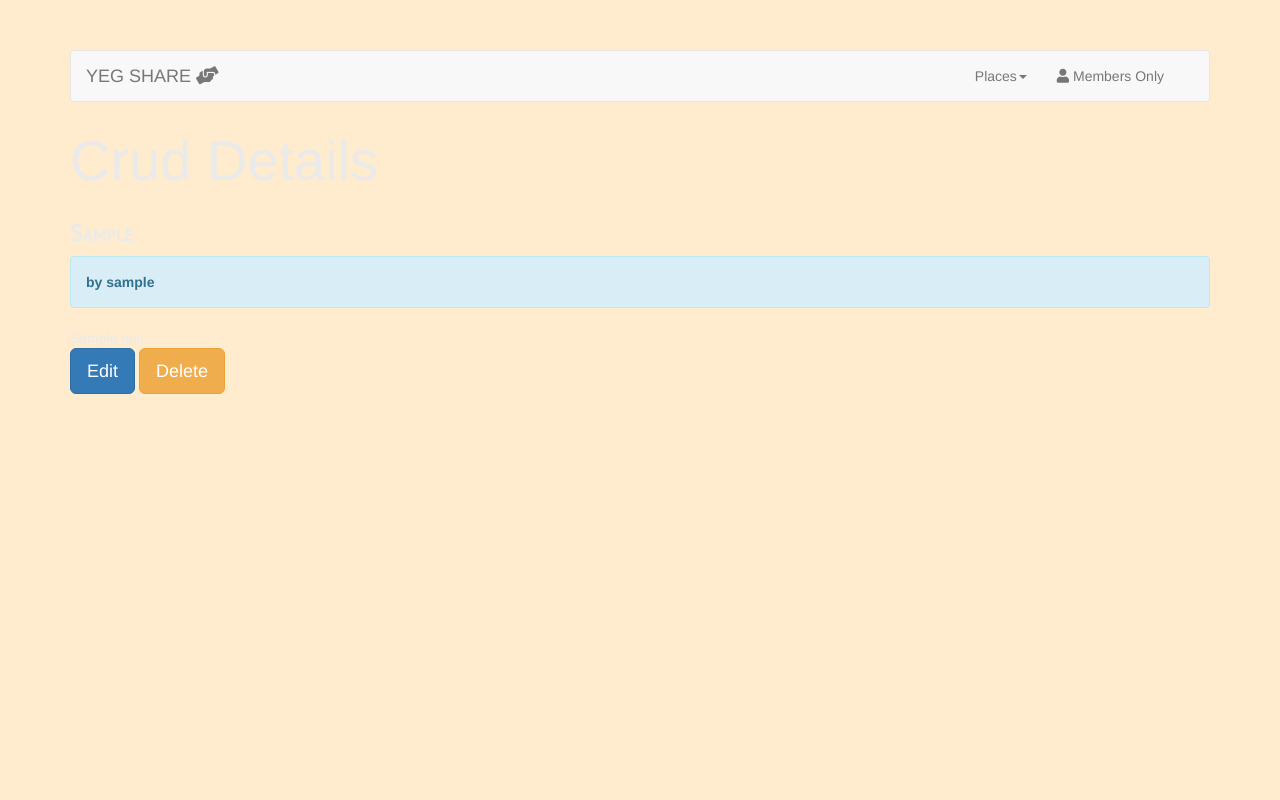
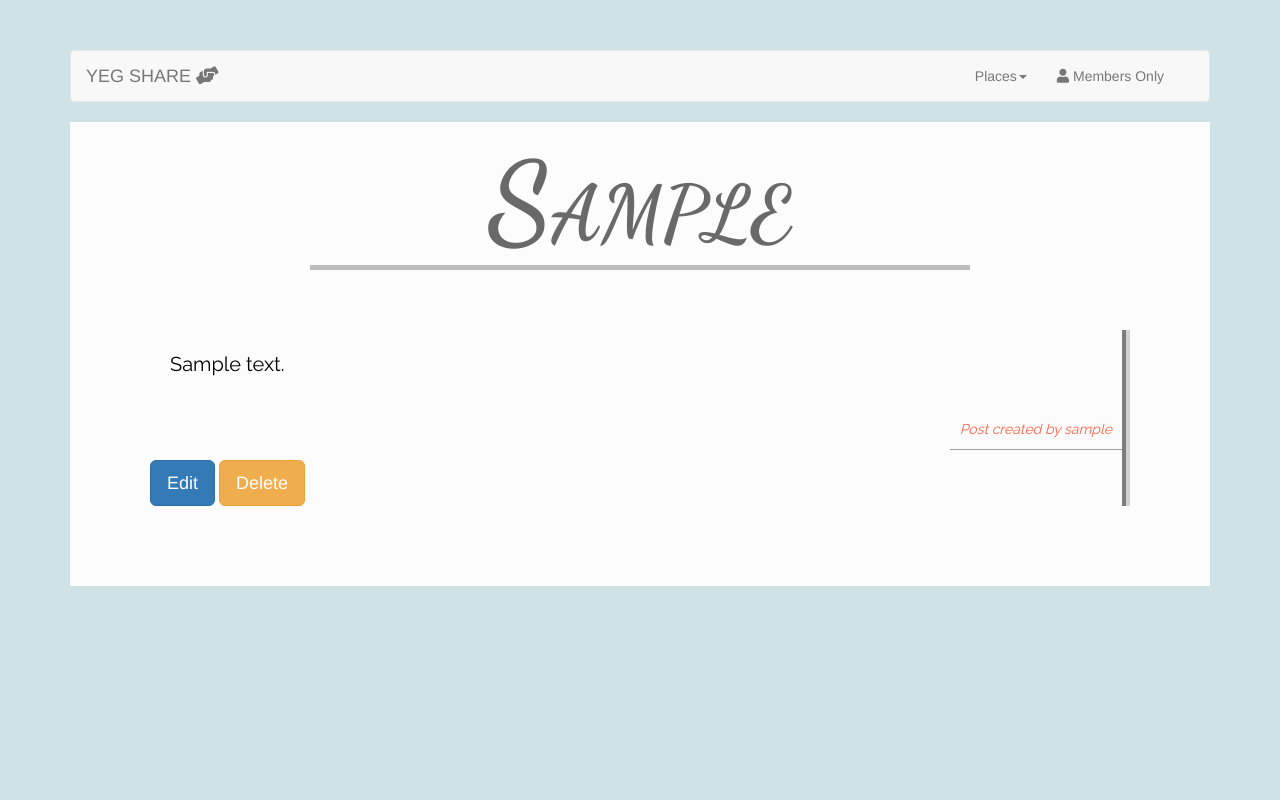
Before and after one commit to dswanson8/school-work-and-demos, a CodeIgniter app: page /database/index.php/crud/detail/1 in a window 1280 px wide. Run offline with CodeIgniter, Linux system fonts and the light colour scheme; tables that the repository leaves empty or names only in its code hold one stand-in row (values such as "Sample post"); some libraries are stand-ins or nearby versions.

Commit message:
design and layout modifications for crud_read_view

```diff
--- a/codeigniter3_lab/application/views/crud_detail_view.php
+++ b/codeigniter3_lab/application/views/crud_detail_view.php
@@ -1,19 +1,32 @@
-<h1>Crud Details</h1>
 
 <?php if($results): ?>
 
 <?php foreach($results as $row): ?>
 
-    <h3><?php echo $row->letter; ?></h3>
-    <div class="alert alert-info">
-        <b>by <?php echo $row->username; ?></b>
-    </div>
-    <div><?php echo $row->description; ?></div>
 
-    <div class="">
-        <a href="<?php echo base_url() ?>crud/edit/<?php echo $row->lid;?>" class="btn btn-primary btn-lg">Edit</a>
-        <a href="<?php echo base_url() ?>crud/delete/<?php echo $row->lid;?>" class="btn btn-warning btn-lg confirm">Delete</a>
-    </div>
+	<div class="places">
+
+		<div class="places__container">
+
+    		<h2 class="singlePage_heading"><?php echo $row->letter; ?></h2>
+
+
+		    <div class="main">
+		        <div class="main__description"><p><?php echo $row->description; ?></p></div>
+			    <div class="blog_author">
+			        <p>Post created by <span><?php echo $row->username; ?></span></p>
+			    </div>
+			    <div class="main__config">
+			        <a href="<?php echo base_url() ?>crud/edit/<?php echo $row->lid;?>" class="btn btn-primary btn-lg">Edit</a>
+			        <a href="<?php echo base_url() ?>crud/delete/<?php echo $row->lid;?>" class="btn btn-warning btn-lg confirm">Delete</a>
+			    </div>
+		    </div>
+
+		</div>
+
+	</div>
+
+
 
 <?php endforeach; ?>
 
--- a/codeigniter3_lab/application/views/crud_write_view.php
+++ b/codeigniter3_lab/application/views/crud_write_view.php
@@ -4,6 +4,8 @@ defined('BASEPATH') OR exit('No direct script access allowed');
 <h1>Create New Letter</h1>
 
 <?php echo form_open_multipart('crud/write') ?>
+<!-- function to do image upload -->
+
 
 <div class="form-group">
   <label for="letter">Letter</label>
@@ -17,6 +19,8 @@ defined('BASEPATH') OR exit('No direct script access allowed');
   <?php echo form_error('description') ?>
 </div>
 
+
+
 <div class="form-group">
   <input type="submit" class="btn">
 </div>
--- a/codeigniter3_lab/css/output.css
+++ b/codeigniter3_lab/css/output.css
@@ -45,11 +45,11 @@ h2 {
 hr {
   box-sizing: content-box;
   /* 1 */
-  height: 4px;
+  height: 1px;
   /* 1 */
   overflow: visible;
   /* 2 */
-  background-color: #5f5f5f;
+  background-color: #d5d5d5;
   width: 70%;
   margin: 4em auto; }
 
@@ -319,8 +319,9 @@ template {
 # Defaults
 --------------------------------------------------------------*/
 body {
-  background-color: blanchedalmond !important;
-  background-image: none; }
+  background-color: #cfe3e7 !important;
+  background-image: none;
+  color: #575757; }
   body p {
     font-family: 'Raleway', sans-serif; }
   body h2, body h3, body h4 {
@@ -404,5 +405,32 @@ body {
     background-position: center;
     background-size: cover;
     background-repeat: no-repeat; }
+  @media screen and (min-width: 1000px) {
+    .places__container .singlePage_heading {
+      border-bottom: 5px solid #bdbdbd !important;
+      width: 60%;
+      text-align: center;
+      margin: 0 auto;
+      font-size: 8em;
+      color: dimgray;
+      font-weight: bold;
+      border-bottom: 5px solid white; } }
+  .places__container .main {
+    margin: 60px;
+    border-right: 8px groove #d1d1d1; }
+    .places__container .main h3 {
+      font-size: 3em; }
+    .places__container .main__description {
+      padding: 20px;
+      font-size: 1.5em; }
+    .places__container .main .blog_author {
+      display: flex;
+      justify-content: flex-end; }
+      .places__container .main .blog_author p {
+        font-style: italic;
+        color: tomato;
+        padding: 10px;
+        font-size: 1em;
+        border-bottom: 1px #a5a5a5 solid; }
 
 /*# sourceMappingURL=output.css.map */
--- a/codeigniter3_lab/css/sass/_body.scss
+++ b/codeigniter3_lab/css/sass/_body.scss
@@ -1,6 +1,7 @@
 body {
-    background-color: blanchedalmond !important;
+    background-color: rgb(207, 227, 231) !important;
     background-image: none;
+    color: rgb(87, 87, 87);
     p {
         font-family: 'Raleway', sans-serif;
     }
--- a/codeigniter3_lab/css/sass/_normalize.scss
+++ b/codeigniter3_lab/css/sass/_normalize.scss
@@ -47,9 +47,9 @@ h2 {
 
 hr {
 	box-sizing: content-box; /* 1 */
-	height: 4px; /* 1 */
+	height: 1px; /* 1 */
 	overflow: visible; /* 2 */
-	background-color: #5f5f5f;
+	background-color: #d5d5d5;
 	width: 70%;
 	margin: 4em auto;
 }
```
Also changed, not shown: codeigniter3_lab/application/views/crud_read_view.php (+15 -5 lines), codeigniter3_lab/css/sass/_places.scss (+51 -0 lines), 2 other files.
